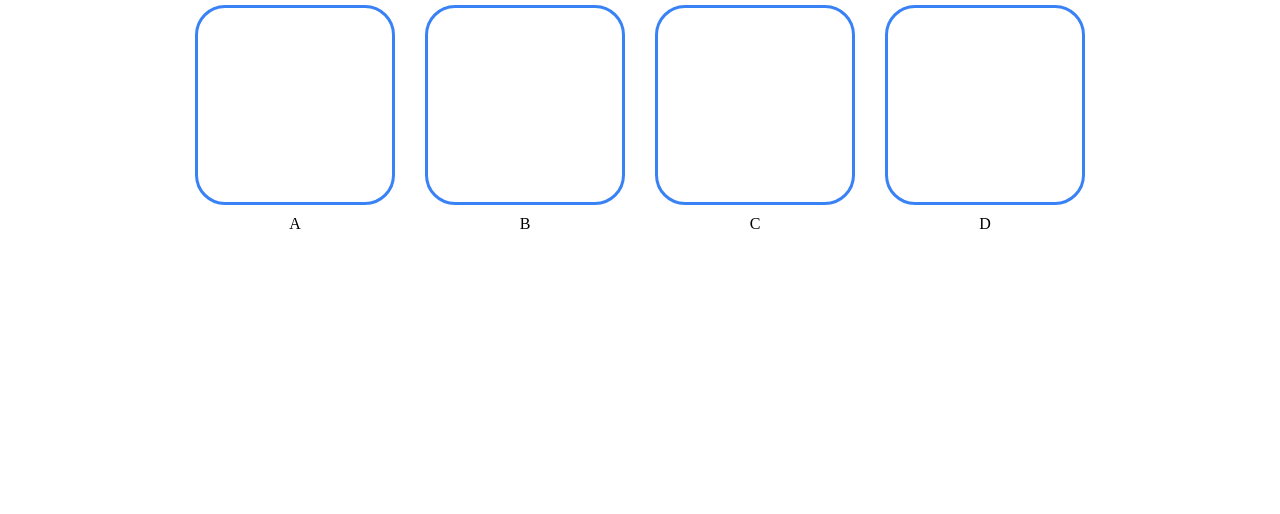
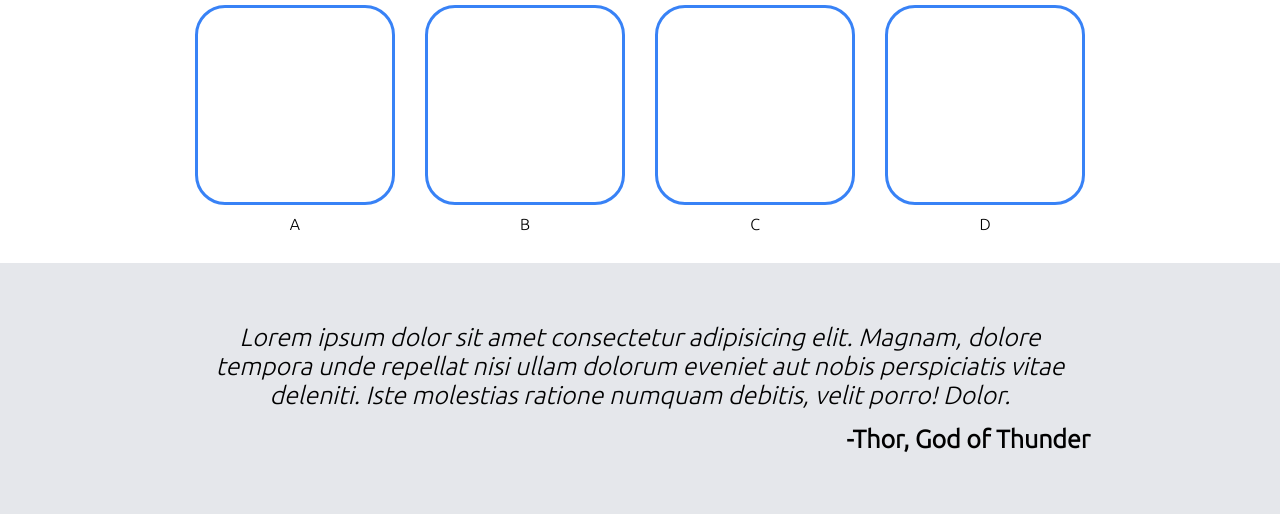
Before and after one commit to renewedmoorbool/odin-landing-page, a plain HTML site: page index.html in a window 1280 px wide. Shown: the part 703-1217 px from the top of the page. Before the commit the page ends 966 px from the top, so only its background shows below. Drawn offline with Linux system fonts and the light colour scheme.

Commit message:
Improve testimonial section

```diff
--- a/index.html
+++ b/index.html
@@ -80,6 +80,18 @@
     </div>
 
 
+    <div class = 'quote-section'>
+        <div class = 'quote'>
+            Lorem ipsum dolor sit amet consectetur adipisicing elit.
+            Magnam, dolore tempora unde repellat nisi ullam dolorum eveniet
+            aut nobis perspiciatis vitae deleniti.
+            Iste molestias ratione numquam debitis, velit porro! Dolor.
+
+            <div class = 'quote-creator'> -Thor, God of Thunder </div>
+        </div>
+
+
+    </div>
 
 
 
@@ -90,9 +102,6 @@
 
 
 
-
-
-    <div class = 'quote'>   </div>
     <div class = 'cta'>     </div>
     <div class = 'footer'>  </div>
 </body>
--- a/style.css
+++ b/style.css
@@ -1,7 +1,12 @@
+@import url('https://fonts.googleapis.com/css2?family=Ubuntu:wght@300&display=swap');
+
+
 * {
     margin: 0;
     padding: 0;
     box-sizing: border-box;
+
+    font-family: 'Ubuntu', sans-serif;
 }
 
 /* Header section */
@@ -118,3 +123,27 @@ ul {
     border-radius: 30px;
     object-fit: cover;
 }
+
+/* Testimonial section */
+
+.quote-section {
+    background-color: #E5E7EB;
+    text-align: center;
+
+    padding: 60px;
+}
+
+.quote {
+    font-size: 25px;
+    font-style: italic;
+    max-width: 900px;
+    text-align: center;
+    margin: 0 auto;
+}
+
+.quote-creator {
+    text-align: right;
+    font-weight: bold;
+    font-style: normal;
+    margin-top: 15px;
+}
```
